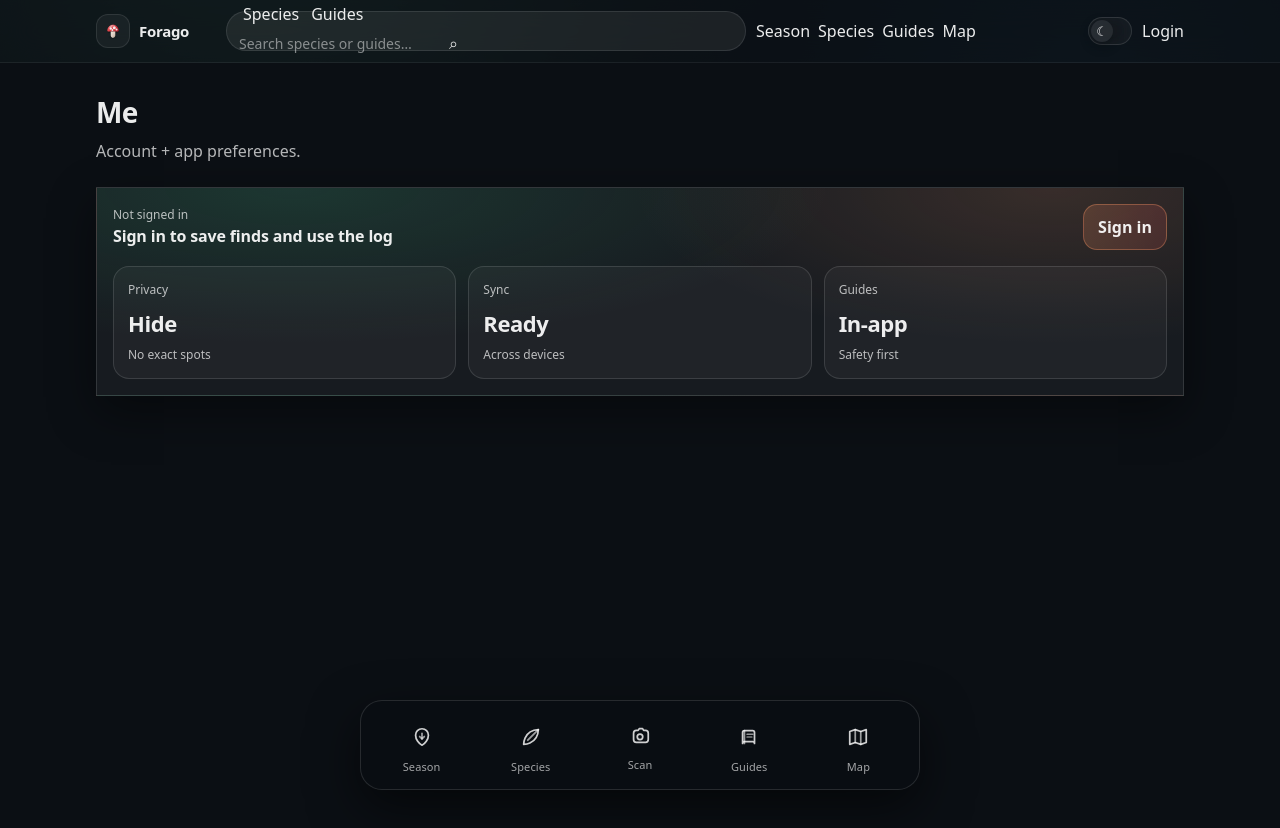
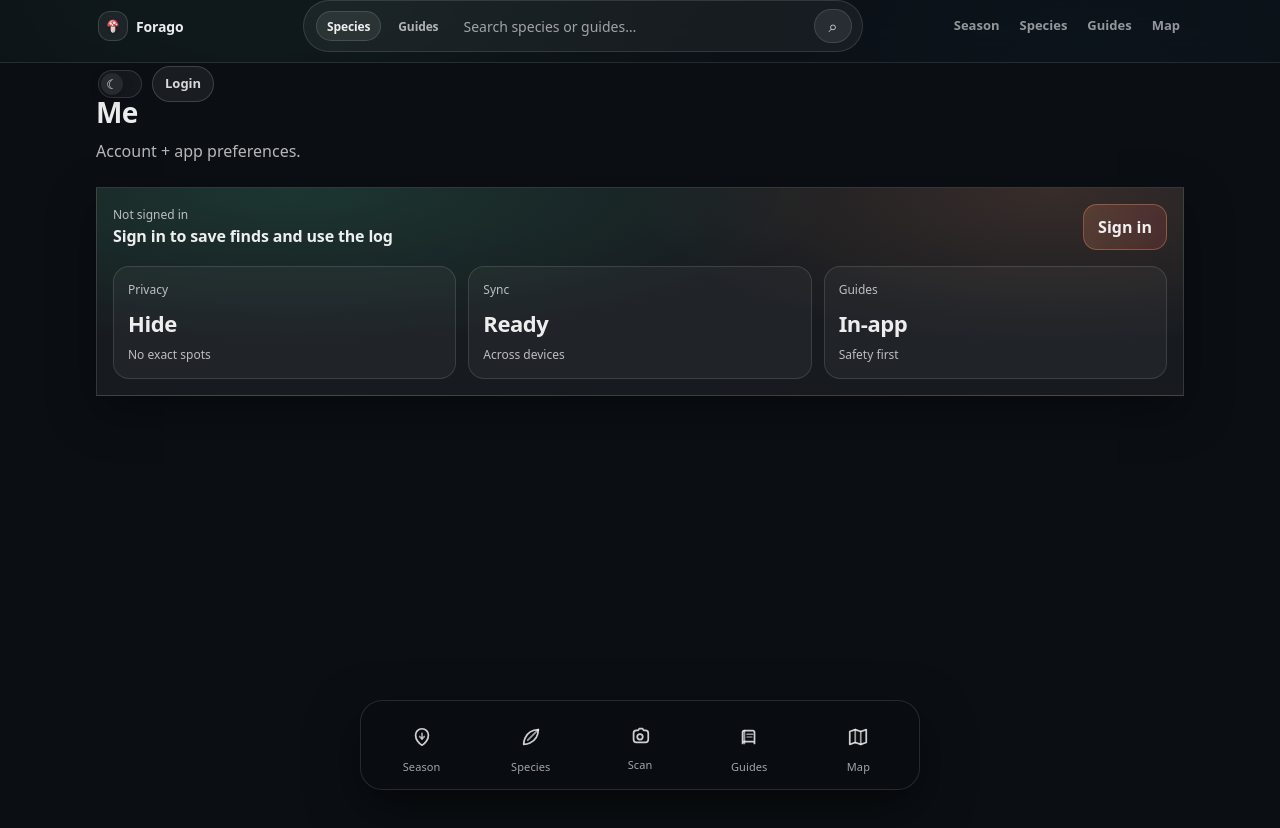
Before and after one commit to Hyllekvist/forago, a Next.js app: page /en/me in a window 1280 px wide. Shown: the top 828 px of the page. Built offline with nearby package versions, Linux system fonts and the light colour scheme; no server answers.

Commit message:
Update TopNav.module.css

```diff
--- a/src/components/Shell/TopNav.module.css
+++ b/src/components/Shell/TopNav.module.css
@@ -1,380 +1,351 @@
-/* src/components/Shell/TopNav.module.css */
-
 .header {
   position: sticky;
   top: 0;
   z-index: 60;
 
-  /* theme-safe */
-  background: var(--glassBg, rgba(10, 14, 18, 0.72));
-  border-bottom: 1px solid var(--glassLine, rgba(255, 255, 255, 0.10));
-  box-shadow: var(--shadow-2, 0 22px 60px rgba(0, 0, 0, 0.35));
+  /* base glass */
+  background: color-mix(in srgb, var(--glassBg, rgba(0, 0, 0, 0.55)) 92%, transparent);
+  border-bottom: 1px solid color-mix(in srgb, var(--glassLine, rgba(255, 255, 255, 0.12)) 85%, transparent);
 
-  backdrop-filter: blur(16px);
-  -webkit-backdrop-filter: blur(16px);
+  backdrop-filter: blur(14px);
+  -webkit-backdrop-filter: blur(14px);
 
-  transition: background 160ms ease, border-color 160ms ease, box-shadow 160ms ease;
+  transition: background 140ms ease, border-color 140ms ease, box-shadow 140ms ease;
 }
 
-.header[data-scrolled="false"] {
-  box-shadow: var(--shadow-0, 0 1px 0 rgba(0, 0, 0, 0));
-  border-bottom-color: color-mix(in srgb, var(--glassLine, rgba(255,255,255,.10)) 55%, transparent);
-  background: color-mix(in srgb, var(--glassBg, rgba(10,14,18,.72)) 92%, transparent);
+.header[data-scrolled="true"] {
+  background: color-mix(in srgb, var(--glassBg, rgba(0, 0, 0, 0.62)) 98%, transparent);
+  border-bottom-color: color-mix(in srgb, var(--glassLine, rgba(255, 255, 255, 0.14)) 100%, transparent);
+  box-shadow: var(--shadow-1, 0 10px 30px rgba(0, 0, 0, 0.35));
 }
 
 .inner {
-  height: 56px;
+  height: 54px;
   max-width: var(--maxw, 1120px);
   margin: 0 auto;
   padding: 0 12px;
-  display: flex;
+
+  display: grid;
+  grid-template-columns: auto 1fr auto;
   align-items: center;
   gap: 10px;
 }
 
-/* ===== Brand ===== */
 .brand {
   display: inline-flex;
   align-items: center;
-  gap: 9px;
+  gap: 8px;
   text-decoration: none;
-  color: var(--ink, rgba(255,255,255,.92));
-  min-width: 120px;
+  color: var(--ink, rgba(255, 255, 255, 0.92));
+  min-width: 0;
 }
 
 .logoWrap {
-  width: 34px;
+  width: 30px;
+  height: 30px;
+  border-radius: 12px;
+  display: grid;
+  place-items: center;
+
+  background: color-mix(in srgb, var(--chipBg, rgba(255,255,255,0.06)) 100%, transparent);
+  border: 1px solid color-mix(in srgb, var(--chipLine, rgba(255,255,255,0.14)) 90%, transparent);
+}
+
+.logo { opacity: 0.95; }
+
+.word {
+  font-size: 14px;
+  font-weight: 800;
+  letter-spacing: -0.01em;
+  white-space: nowrap;
+}
+
+/* ===== Desktop search (hidden on mobile) ===== */
+.search {
+  display: none;
+  justify-self: center;
+  width: 100%;
+  max-width: 560px;
+}
+
+.searchForm {
+  width: 100%;
+  display: grid;
+  grid-template-columns: auto 1fr auto;
+  align-items: center;
+  gap: 10px;
+
+  padding: 8px 10px;
+  border-radius: 999px;
+
+  background: color-mix(in srgb, var(--panel, rgba(255,255,255,0.06)) 100%, transparent);
+  border: 1px solid color-mix(in srgb, var(--line, rgba(255,255,255,0.12)) 100%, transparent);
+}
+
+.searchScope {
+  display: inline-flex;
+  gap: 6px;
+  padding-left: 2px;
+}
+
+.scopeBtn {
+  height: 30px;
+  padding: 0 10px;
+  border-radius: 999px;
+
+  border: 1px solid transparent;
+  background: transparent;
+
+  color: color-mix(in srgb, var(--ink) 72%, transparent);
+  font-size: 12px;
+  font-weight: 750;
+  letter-spacing: -0.01em;
+  cursor: pointer;
+}
+
+.scopeActive {
+  background: color-mix(in srgb, var(--tapBg, rgba(255,255,255,0.08)) 100%, transparent);
+  border-color: color-mix(in srgb, var(--tapLine, rgba(255,255,255,0.14)) 100%, transparent);
+  color: var(--ink);
+}
+
+.searchInput {
+  width: 100%;
+  min-width: 0;
+  border: 0;
+  outline: none;
+  background: transparent;
+
+  color: var(--ink, rgba(255, 255, 255, 0.92));
+  font-size: 14px;
+  padding: 6px 4px;
+}
+
+.searchInput::placeholder {
+  color: color-mix(in srgb, var(--muted, rgba(255,255,255,0.7)) 85%, transparent);
+}
+
+.searchGo {
   height: 34px;
-  border-radius: 12px;
+  width: 38px;
+  border-radius: 999px;
+  border: 1px solid color-mix(in srgb, var(--line, rgba(255,255,255,0.12)) 100%, transparent);
+
+  background: color-mix(in srgb, var(--tapBg, rgba(255,255,255,0.08)) 100%, transparent);
+  color: var(--ink);
+  cursor: pointer;
+}
+
+.searchGo:active { transform: translateY(1px); }
+
+.searchGoIcon {
+  font-size: 16px;
+  line-height: 1;
+  opacity: 0.9;
+}
+
+/* ===== Desktop nav (hidden on mobile) ===== */
+.nav { display: none; }
+
+.link {
+  position: relative;
+  text-decoration: none;
+  color: color-mix(in srgb, var(--ink) 78%, transparent);
+  font-size: 13px;
+  font-weight: 750;
+  opacity: 0.78;
+  transition: opacity 120ms ease;
+  padding: 8px 2px;
+}
+
+.link:hover { opacity: 1; }
+.active { opacity: 1; }
+
+.active::after {
+  content: "";
+  position: absolute;
+  left: 0; right: 0;
+  bottom: -6px;
+  height: 2px;
+  border-radius: 2px;
+  background: color-mix(in srgb, var(--accent, #6ee7b7) 70%, transparent);
+}
+
+.right {
+  display: inline-flex;
+  align-items: center;
+  gap: 10px;
+  justify-self: end;
+}
+
+/* ===== Profile / Login ===== */
+.profileWrap {
+  position: relative;
+  display: inline-flex;
+  align-items: center;
+}
+
+/* login button (shows on all sizes) */
+.loginBtn {
+  height: 36px;
+  padding: 0 12px;
+  border-radius: 999px;
+
+  display: inline-flex;
+  align-items: center;
+  justify-content: center;
+
+  text-decoration: none;
+  font-size: 13px;
+  font-weight: 800;
+
+  color: color-mix(in srgb, var(--ink) 90%, transparent);
+  background: color-mix(in srgb, var(--chipBg, rgba(255,255,255,0.06)) 100%, transparent);
+  border: 1px solid color-mix(in srgb, var(--chipLine, rgba(255,255,255,0.14)) 100%, transparent);
+}
+
+.loginActive {
+  border-color: color-mix(in srgb, var(--accent, #6ee7b7) 40%, transparent);
+}
+
+/* avatar button */
+.avatarBtn {
+  height: 38px;
+  width: 38px;
+  border-radius: 999px;
+
+  border: 1px solid color-mix(in srgb, var(--chipLine, rgba(255,255,255,0.14)) 100%, transparent);
+  background: color-mix(in srgb, var(--chipBg, rgba(255,255,255,0.06)) 100%, transparent);
+  cursor: pointer;
+
+  display: grid;
+  place-items: center;
+}
+
+.avatarBtn:active { transform: translateY(1px); }
+
+.avatar {
+  width: 30px;
+  height: 30px;
+  border-radius: 999px;
 
   display: grid;
   place-items: center;
 
-  background: color-mix(in srgb, var(--panel, rgba(255,255,255,.06)) 92%, transparent);
-  border: 1px solid color-mix(in srgb, var(--line, rgba(255,255,255,.12)) 80%, transparent);
-  box-shadow: var(--shadow-0, 0 1px 0 rgba(0,0,0,0));
-}
+  background: color-mix(in srgb, var(--accent, #6ee7b7) 14%, transparent);
+  border: 1px solid color-mix(in srgb, var(--accent, #6ee7b7) 28%, transparent);
 
-.logo {
-  opacity: 0.95;
-}
-
-.word {
-  font-weight: 780;
-  letter-spacing: -0.02em;
-  font-size: 15px;
-}
-
-/* ===== Desktop nav pills ===== */
-.nav {
-  display: none;
-  align-items: center;
-  gap: 8px;
-}
-
-.pill {
-  display: inline-flex;
-  align-items: center;
-  gap: 8px;
-
-  height: 38px;
-  padding: 0 12px;
-  border-radius: 999px;
-
-  text-decoration: none;
-  color: color-mix(in srgb, var(--ink, rgba(255,255,255,.92)) 82%, transparent);
-  background: color-mix(in srgb, var(--panel, rgba(255,255,255,.06)) 92%, transparent);
-  border: 1px solid color-mix(in srgb, var(--line, rgba(255,255,255,.12)) 85%, transparent);
-
-  font-size: 13px;
-  font-weight: 650;
-
-  transition: transform 140ms ease, background 140ms ease, border-color 140ms ease, color 140ms ease;
-}
-
-.pill:hover {
-  transform: translateY(-1px);
-  border-color: color-mix(in srgb, var(--line, rgba(255,255,255,.12)) 110%, transparent);
-  color: var(--ink, rgba(255,255,255,.92));
-}
-
-.pillActive {
-  color: var(--ink, rgba(255,255,255,.92));
-  background: color-mix(in srgb, var(--accent, #6ee7b7) 18%, var(--panel, rgba(255,255,255,.06)));
-  border-color: color-mix(in srgb, var(--accent, #6ee7b7) 22%, var(--line, rgba(255,255,255,.12)));
-}
-
-.pillIco {
-  width: 18px;
-  height: 18px;
-  opacity: 0.95;
-}
-
-/* ===== Search (desktop entry point) ===== */
-.search {
-  display: none;
-  align-items: center;
-  gap: 8px;
-
-  height: 40px;
-  min-width: 320px;
-  max-width: 520px;
-  flex: 1;
-
-  padding: 0 10px;
-  border-radius: 999px;
-
-  background: color-mix(in srgb, var(--panel2, rgba(255,255,255,.08)) 92%, transparent);
-  border: 1px solid color-mix(in srgb, var(--line, rgba(255,255,255,.12)) 85%, transparent);
-}
-
-.searchIco {
-  width: 28px;
-  height: 28px;
-  border-radius: 12px;
-  display: grid;
-  place-items: center;
-  color: color-mix(in srgb, var(--ink, rgba(255,255,255,.92)) 72%, transparent);
-}
-
-.searchSvg {
-  width: 18px;
-  height: 18px;
-}
-
-.searchInput {
-  flex: 1;
-  height: 34px;
-  border: none;
-  outline: none;
-  background: transparent;
-  color: var(--ink, rgba(255,255,255,.92));
-  font-size: 14px;
-}
-
-.searchInput::placeholder {
-  color: color-mix(in srgb, var(--ink, rgba(255,255,255,.92)) 52%, transparent);
-}
-
-.searchBtn {
-  height: 32px;
-  padding: 0 12px;
-  border-radius: 999px;
-  border: 1px solid color-mix(in srgb, var(--line, rgba(255,255,255,.12)) 85%, transparent);
-  background: color-mix(in srgb, var(--accent, #6ee7b7) 22%, transparent);
-  color: color-mix(in srgb, var(--ink, rgba(255,255,255,.92)) 92%, transparent);
-  font-weight: 700;
+  color: var(--ink);
   font-size: 12px;
-}
-
-.searchBtn:active {
-  transform: translateY(1px);
-}
-
-/* ===== Right cluster ===== */
-.right {
-  margin-left: auto;
-  display: flex;
-  align-items: center;
-  gap: 10px;
-}
-
-/* Mobile auth icon: shown on mobile only */
-.authIconMobile {
-  display: inline-flex;
-  align-items: center;
-  justify-content: center;
-  width: 38px;
-  height: 38px;
-  border-radius: 14px;
-
-  background: color-mix(in srgb, var(--panel, rgba(255,255,255,.06)) 92%, transparent);
-  border: 1px solid color-mix(in srgb, var(--line, rgba(255,255,255,.12)) 85%, transparent);
-  color: var(--ink, rgba(255,255,255,.92));
-  text-decoration: none;
-}
-
-.authIconWrap {
-  display: grid;
-  place-items: center;
-}
-
-.authSvg {
-  width: 20px;
-  height: 20px;
-}
-
-/* ===== Profile dropdown (desktop only) ===== */
-.profile {
-  display: none;
-  position: relative;
-}
-
-.profileBtn {
-  display: inline-flex;
-  align-items: center;
-  gap: 10px;
-
-  height: 40px;
-  padding: 0 10px 0 10px;
-  border-radius: 999px;
-
-  background: color-mix(in srgb, var(--panel, rgba(255,255,255,.06)) 92%, transparent);
-  border: 1px solid color-mix(in srgb, var(--line, rgba(255,255,255,.12)) 85%, transparent);
-
-  color: var(--ink, rgba(255,255,255,.92));
-}
-
-.profileText {
-  font-size: 13px;
-  font-weight: 650;
-  opacity: 0.92;
-}
-
-.chev {
-  width: 18px;
-  height: 18px;
-  opacity: 0.8;
-  transition: transform 140ms ease;
-}
-
-.profile[data-open="true"] .chev {
-  transform: rotate(180deg);
-}
-
-.avatar {
-  width: 28px;
-  height: 28px;
-  border-radius: 999px;
-  overflow: hidden;
-
-  display: grid;
-  place-items: center;
-
-  background: color-mix(in srgb, var(--accent, #6ee7b7) 16%, transparent);
-  border: 1px solid color-mix(in srgb, var(--accent, #6ee7b7) 20%, transparent);
-}
-
-.avatarImg {
-  width: 100%;
-  height: 100%;
-  object-fit: cover;
-  display: block;
-}
-
-.avatarFallback {
-  font-size: 12px;
-  font-weight: 800;
+  font-weight: 900;
   letter-spacing: 0.02em;
 }
 
+/* dropdown (desktop only) */
 .menu {
+  display: none;
   position: absolute;
   right: 0;
   top: calc(100% + 10px);
-  width: 240px;
-
+  width: 220px;
   padding: 10px;
   border-radius: 16px;
 
-  background: color-mix(in srgb, var(--glassBg, rgba(10,14,18,.72)) 92%, transparent);
-  border: 1px solid color-mix(in srgb, var(--glassLine, rgba(255,255,255,.10)) 95%, transparent);
-  box-shadow: var(--shadow-2, 0 22px 60px rgba(0,0,0,.35));
+  background: color-mix(in srgb, var(--glassBg, rgba(0,0,0,0.72)) 92%, transparent);
+  border: 1px solid color-mix(in srgb, var(--glassLine, rgba(255,255,255,0.12)) 100%, transparent);
+  box-shadow: var(--shadow-2, 0 16px 44px rgba(0,0,0,0.42));
   backdrop-filter: blur(16px);
   -webkit-backdrop-filter: blur(16px);
 
+  transform: translateY(-4px);
   opacity: 0;
-  transform: translateY(-6px);
   pointer-events: none;
   transition: opacity 140ms ease, transform 140ms ease;
 }
 
-.profile[data-open="true"] .menu {
+.menu[data-open="true"] {
   opacity: 1;
   transform: translateY(0);
   pointer-events: auto;
 }
 
-.menuItem,
-.menuItemDanger {
+.menuItem {
   width: 100%;
-  display: inline-flex;
+  height: 42px;
+  padding: 0 12px;
+  border-radius: 12px;
+
+  display: flex;
+  align-items: center;
+  text-decoration: none;
+
+  color: color-mix(in srgb, var(--ink) 92%, transparent);
+  background: transparent;
+  border: 1px solid transparent;
+
+  font-size: 13px;
+  font-weight: 800;
+}
+
+.menuItem:hover {
+  background: color-mix(in srgb, var(--tapBg, rgba(255,255,255,0.08)) 100%, transparent);
+  border-color: color-mix(in srgb, var(--tapLine, rgba(255,255,255,0.14)) 100%, transparent);
+}
+
+.menuRule {
+  height: 1px;
+  margin: 8px 6px;
+  background: color-mix(in srgb, var(--line, rgba(255,255,255,0.12)) 100%, transparent);
+}
+
+.menuDanger {
+  width: 100%;
+  height: 42px;
+  padding: 0 12px;
+  border-radius: 12px;
+
+  display: flex;
   align-items: center;
   justify-content: space-between;
 
-  height: 40px;
-  padding: 0 12px;
-  border-radius: 12px;
+  background: transparent;
+  border: 1px solid transparent;
 
-  text-decoration: none;
-  background: transparent;
-
-  border: 1px solid transparent;
-  color: color-mix(in srgb, var(--ink, rgba(255,255,255,.92)) 88%, transparent);
+  color: color-mix(in srgb, var(--ink) 92%, transparent);
   font-size: 13px;
-  font-weight: 650;
-  text-align: left;
+  font-weight: 850;
+  cursor: pointer;
 }
 
-.menuItem:hover {
-  background: color-mix(in srgb, var(--panel2, rgba(255,255,255,.08)) 92%, transparent);
-  border-color: color-mix(in srgb, var(--line, rgba(255,255,255,.12)) 85%, transparent);
+.menuDanger:hover {
+  background: color-mix(in srgb, rgba(239, 68, 68, 0.14) 100%, transparent);
+  border-color: color-mix(in srgb, rgba(239, 68, 68, 0.28) 100%, transparent);
 }
 
-.menuItemDanger {
-  border-color: color-mix(in srgb, rgba(239, 68, 68, 1) 22%, transparent);
-  background: color-mix(in srgb, rgba(239, 68, 68, 1) 12%, transparent);
-}
-
-.menuItemDanger:hover {
-  background: color-mix(in srgb, rgba(239, 68, 68, 1) 16%, transparent);
-}
-
-.menuHint {
-  margin-top: 8px;
-  padding: 8px 10px;
-  border-radius: 12px;
-  line-height: 1.35;
-  font-size: 12px;
-  color: color-mix(in srgb, var(--ink, rgba(255,255,255,.92)) 62%, transparent);
-  background: color-mix(in srgb, var(--panel, rgba(255,255,255,.06)) 92%, transparent);
-  border: 1px solid color-mix(in srgb, var(--line, rgba(255,255,255,.12)) 70%, transparent);
-}
-
-/* ===== Responsive rules ===== */
-@media (min-width: 980px) {
+/* ===== Responsive ===== */
+@media (min-width: 900px) {
   .inner {
     height: 62px;
-    padding: 0 16px;
+    padding: 0 18px;
+    grid-template-columns: auto minmax(320px, 1fr) auto;
+    gap: 14px;
   }
+
+  .search { display: block; }
 
   .nav {
     display: inline-flex;
+    align-items: center;
+    gap: 16px;
+    justify-self: center;
   }
 
-  .search {
-    display: inline-flex;
-  }
-
-  .authIconMobile {
-    display: none;
-  }
-
-  .profile {
-    display: inline-block;
-  }
+  /* dropdown only on desktop */
+  .menu { display: block; }
 }
 
-/* Small phones */
+/* very small phones */
 @media (max-width: 360px) {
-  .inner { height: 54px; }
-  .word { font-size: 14px; }
-  .brand { min-width: 0; }
+  .word { font-size: 13px; }
+  .logoWrap { width: 28px; height: 28px; border-radius: 11px; }
 }
-
-/* iOS safe area (top) */
-@supports (padding: max(0px)) {
-  .header {
-    padding-top: max(0px, env(safe-area-inset-top));
-  }
-}
```
